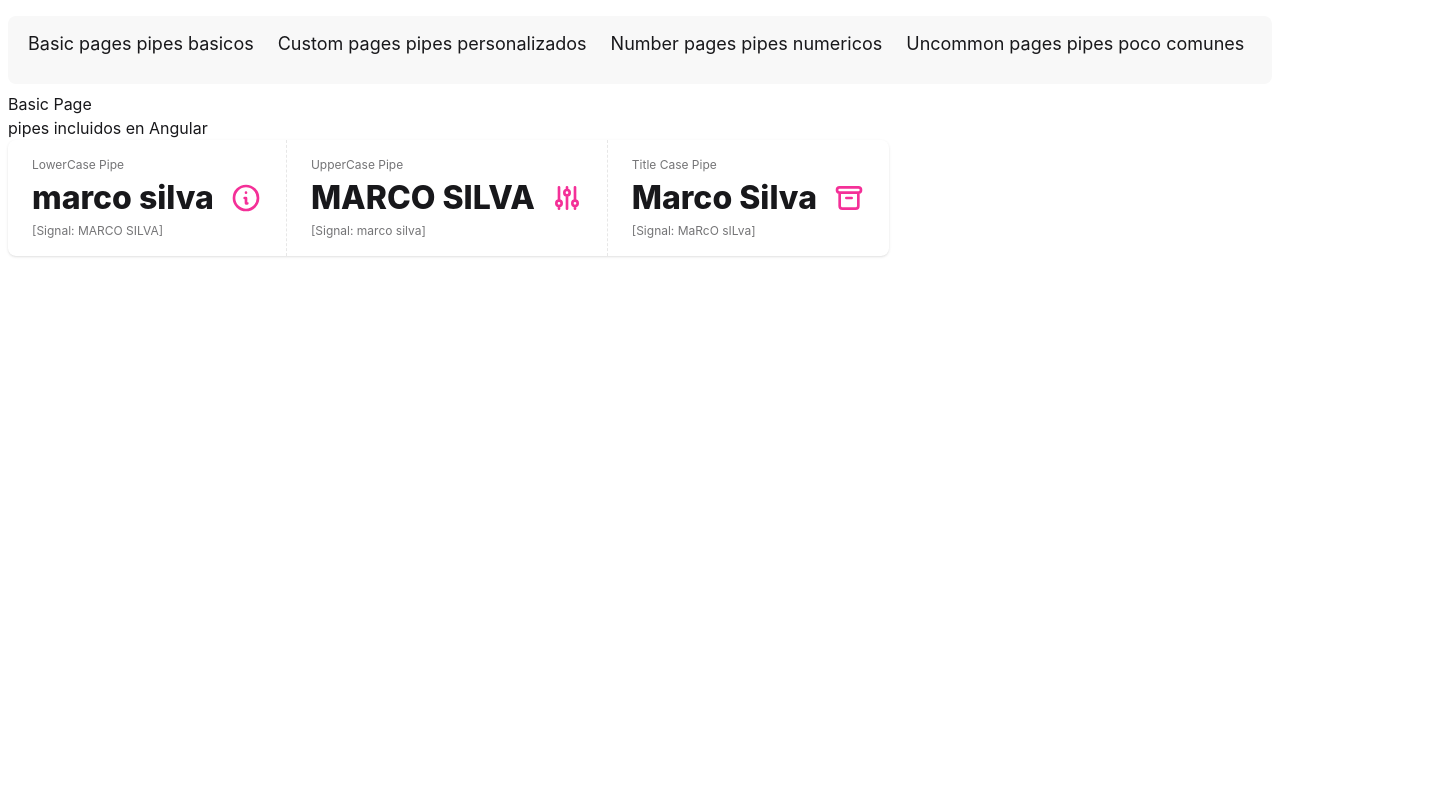
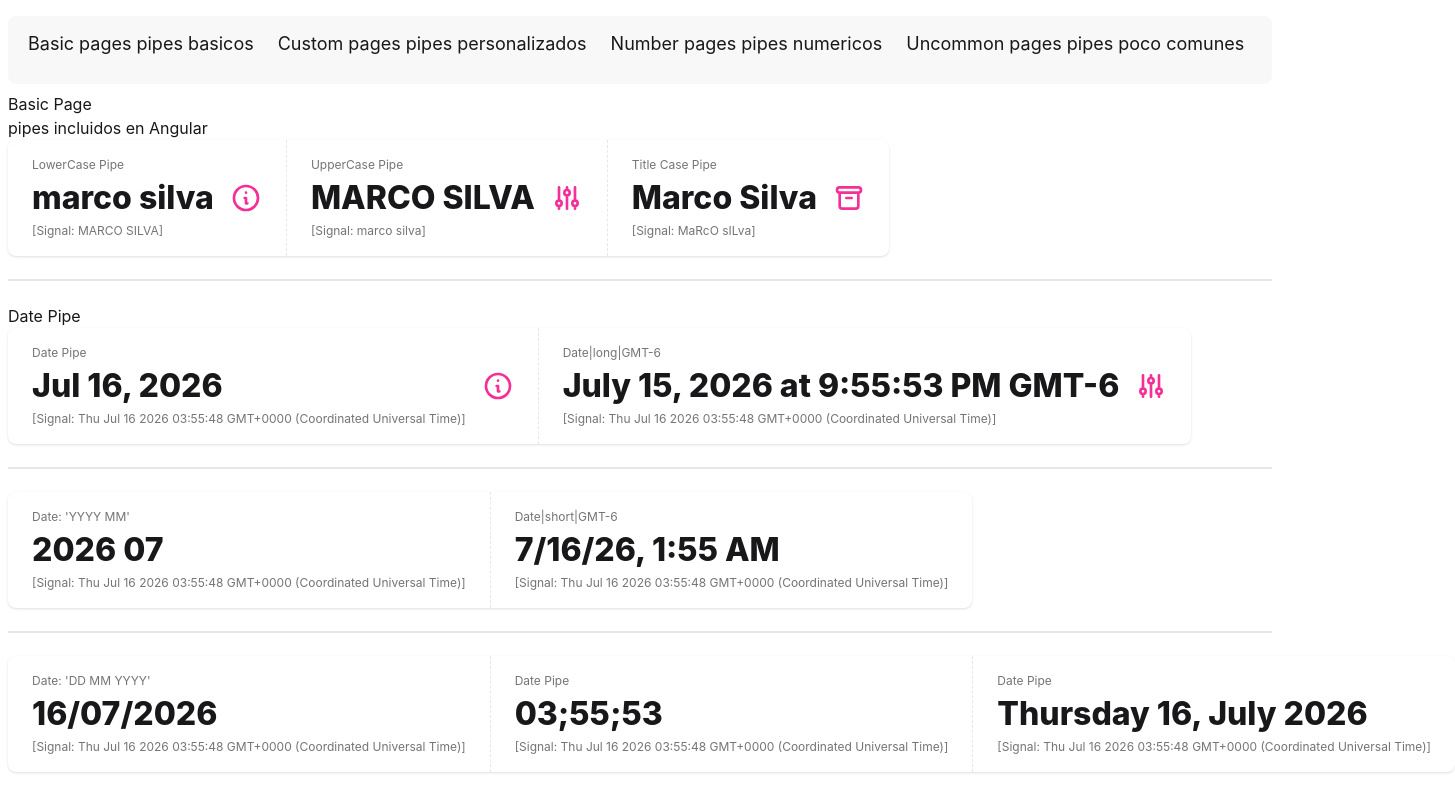
Before and after one commit to MarcoAndresSilva/Angular-pipes-app, an Angular app: page /basic in a window 1280 px wide. Shown: the whole page, 1455 px wide, since content can reach past the window. Built offline with nearby package versions, Linux system fonts and the light colour scheme.

Commit message:
Date pipes

```diff
--- a/src/app/pages/basic-page/basic-page.html
+++ b/src/app/pages/basic-page/basic-page.html
@@ -2,7 +2,6 @@
   <h1 text-2xl font-bold>Basic Page</h1>
   <h3 text-xl font-thin>pipes incluidos en Angular</h3>
 </section>
-
 <div class="stats shadow">
   <div class="stat">
     <div class="stat-figure text-secondary">
@@ -67,3 +66,91 @@
     <div class="stat-desc">{{ fullName }}</div>
   </div>
 </div>
+
+<div class="divider"></div>
+
+<section mx-10>
+  <h1 text-2xl font-bold>Date Pipe</h1>
+</section>
+
+<div class="stats shadow">
+  <div class="stat">
+    <div class="stat-figure text-secondary">
+      <svg
+        xmlns="http://www.w3.org/2000/svg"
+        fill="none"
+        viewBox="0 0 24 24"
+        class="inline-block h-8 w-8 stroke-current"
+      >
+        <path
+          stroke-linecap="round"
+          stroke-linejoin="round"
+          stroke-width="2"
+          d="M13 16h-1v-4h-1m1-4h.01M21 12a9 9 0 11-18 0 9 9 0 0118 0z"
+        ></path>
+      </svg>
+    </div>
+    <div class="stat-title">Date Pipe</div>
+    <div class="stat-value">{{ customDate() | date }}</div>
+    <div class="stat-desc">{{ customDate }}</div>
+  </div>
+
+  <div class="stat">
+    <div class="stat-figure text-secondary">
+      <svg
+        xmlns="http://www.w3.org/2000/svg"
+        fill="none"
+        viewBox="0 0 24 24"
+        class="inline-block h-8 w-8 stroke-current"
+      >
+        <path
+          stroke-linecap="round"
+          stroke-linejoin="round"
+          stroke-width="2"
+          d="M12 6V4m0 2a2 2 0 100 4m0-4a2 2 0 110 4m-6 8a2 2 0 100-4m0 4a2 2 0 110-4m0 4v2m0-6V4m6 6v10m6-2a2 2 0 100-4m0 4a2 2 0 110-4m0 4v2m0-6V4"
+        ></path>
+      </svg>
+    </div>
+    <div class="stat-title">Date|long|GMT-6</div>
+    <div class="stat-value">{{ customDate() | date: 'long' : 'GMT-6' }}</div>
+    <div class="stat-desc">{{ customDate }}</div>
+  </div>
+</div>
+
+<div class="divider"></div>
+
+<div class="stats shadow">
+  <div class="stat">
+    <div class="stat-title">Date: 'YYYY MM'</div>
+    <div class="stat-value">{{ customDate() | date: 'yyyy MM' }}</div>
+    <div class="stat-desc">{{ customDate }}</div>
+  </div>
+
+  <div class="stat">
+    <div class="stat-title">Date|short|GMT-6</div>
+    <div class="stat-value">{{ customDate() | date: 'short' : 'GMT-2' }}</div>
+    <div class="stat-desc">{{ customDate }}</div>
+  </div>
+</div>
+
+<div class="divider"></div>
+
+<div class="stats shadow">
+  <div class="stat">
+    <div class="stat-title">Date: 'DD MM YYYY'</div>
+    <div class="stat-value">{{ customDate() | date: 'dd/MM/yyyy' }}</div>
+    <div class="stat-desc">{{ customDate }}</div>
+  </div>
+
+  <div class="stat">
+    <div class="stat-title">Date Pipe</div>
+    <div class="stat-value">{{ customDate() | date: 'HH;mm;ss' }}</div>
+    <div class="stat-desc">{{ customDate }}</div>
+  </div>
+
+  <div class="stat">
+    <div class="stat-title">Date Pipe</div>
+    <div class="stat-value">{{ customDate() | date: 'EEEE d, MMMM y' }}</div>
+    <div class="stat-desc">{{ customDate }}</div>
+  </div>
+</div>
--- a/src/app/pages/basic-page/basic-page.ts
+++ b/src/app/pages/basic-page/basic-page.ts
@@ -1,13 +1,22 @@
-import { LowerCasePipe, TitleCasePipe, UpperCasePipe } from '@angular/common';
-import { ChangeDetectionStrategy, Component, signal } from '@angular/core';
+import { DatePipe, LowerCasePipe, TitleCasePipe, UpperCasePipe } from '@angular/common';
+import { ChangeDetectionStrategy, Component, effect, signal } from '@angular/core';
 
 @Component({
   selector: 'app-basic-page',
-  imports: [LowerCasePipe, UpperCasePipe, TitleCasePipe],
+  imports: [LowerCasePipe, UpperCasePipe, TitleCasePipe, DatePipe],
   templateUrl: './basic-page.html',
 })
 export default class BasicPage {
   nameLower = signal('marco silva');
   nameUpper = signal('MARCO SILVA');
   fullName = signal('MaRcO sILva');
+
+  customDate = signal(new Date());
+
+  tickingDateEffect = effect(() => {
+    const interval = setInterval(() => {
+      this.customDate.set(new Date());
+    }, 1000);
+    return () => clearInterval(interval);
+  });
 }
```
